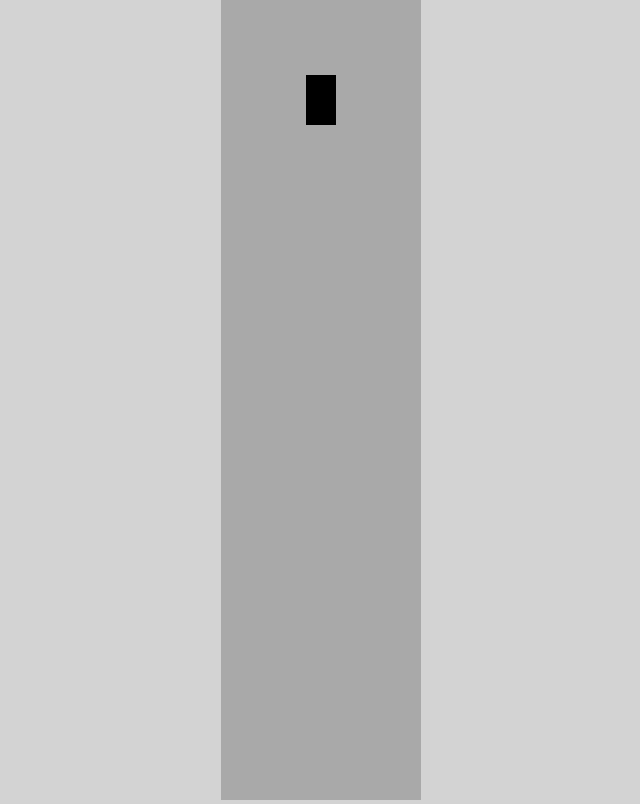
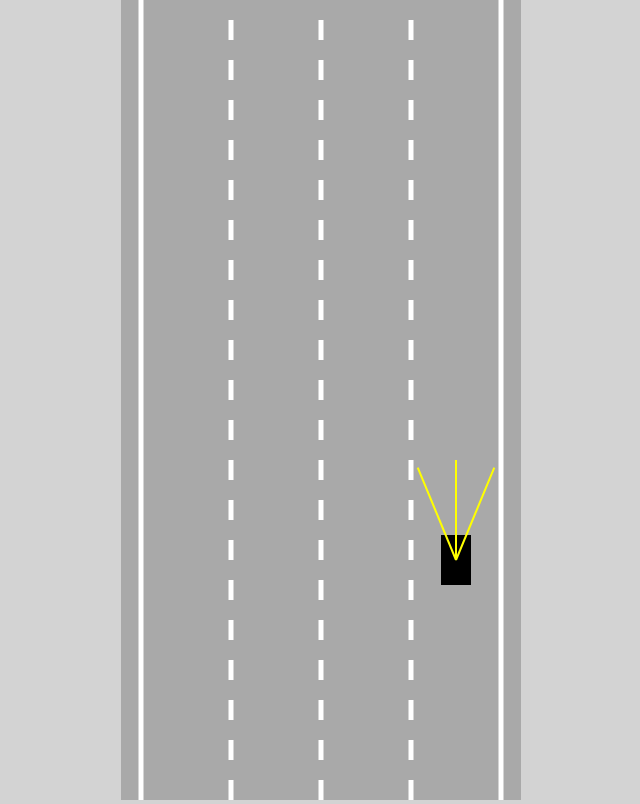
Before and after one commit to AnuragGorkar/Self-Driving-Car, a plain HTML site: page index.html in a window 1280 px wide. Shown: the whole page, without its empty margins (319-959 px from the left). Drawn offline with Linux system fonts and the light colour scheme.

Commit message:
Added Sensors and Collision Detection

```diff
--- a/car.js
+++ b/car.js
@@ -6,15 +6,54 @@ class Car {
         this.height = height;
 
         this.speed = 0;
-        this.acceleration = 0.2;
-        this.maxSpeed = 3;
-        this.friction = 0.05;
+        this.acceleration = 0.5;
+        this.maxSpeed = 5;
+        this.friction = 0.15;
         this.angle = 0;
+        this.damaged = false;
 
+        this.sensor = new Sensor(this);
         this.controls = new Controls();
     }
 
-    update(){
+    update(roadBorders){
+        if(!this.damaged){
+            this.#moveCar();
+            this.polygon = this.#createPolygon();
+            this.damaged = this.#detectDamage(roadBorders);
+        }
+        this.sensor.update(roadBorders);
+    }
+
+    #createPolygon(){
+        const points = [];
+        const rad = Math.hypot(this.width, this.height)/2;
+        const alpha = Math.atan2(this.width, this.height);
+
+        points.push({
+            x:this.x-Math.sin(this.angle-alpha)*rad,
+            y:this.y-Math.cos(this.angle-alpha)*rad
+        });
+
+        points.push({
+            x:this.x-Math.sin(this.angle+alpha)*rad,
+            y:this.y-Math.cos(this.angle+alpha)*rad
+        });
+
+        points.push({
+            x:this.x-Math.sin(Math.PI+this.angle-alpha)*rad,
+            y:this.y-Math.cos(Math.PI+this.angle-alpha)*rad
+        });
+
+        points.push({
+            x:this.x-Math.sin(Math.PI+this.angle+alpha)*rad,
+            y:this.y-Math.cos(Math.PI+this.angle+alpha)*rad
+        });
+
+        return points;
+    }
+
+    #moveCar(){
         if(this.controls.forward)
             this.speed = this.speed>this.maxSpeed ? this.maxSpeed : this.speed+this.acceleration;
 
@@ -36,20 +75,27 @@ class Car {
         this.x -= Math.sin(this.angle)*this.speed;
     }
 
+    #detectDamage(roadBorders){
+        for(let i=0; i<roadBorders.length; i++){
+            if(polyIntersect(this.polygon, roadBorders[i]))
+                return true;
+        }
+        return false;
+    }
+
+
     draw(ctx){
-        ctx.save();
-        ctx.translate(this.x, this.y);
-        ctx.rotate(-this.angle);
-
+        if(this.damaged)
+            ctx.fillStyle="gray";
+        else
+            ctx.fillStyle="black"
         ctx.beginPath();
-        ctx.rect(
-            -(this.width/2),
-            -(this.height/2),
-            this.width,
-            this.height
-        )
+        ctx.moveTo(this.polygon[0].x, this.polygon[0].y);
+        for(let i=1; i<this.polygon.length; i++){
+            ctx.lineTo(this.polygon[i].x, this.polygon[i].y);
+        }
         ctx.fill();
 
-        ctx.restore();
+        this.sensor.draw(ctx);
     }
 }
--- a/index.html
+++ b/index.html
@@ -8,6 +8,9 @@
 </head>
 <body>
     <canvas id="myCanvas"></canvas>
+    <script src="sensor.js"></script>
+    <script src="utils.js"></script>
+    <script src="road.js"></script>
     <script src="controls.js"></script>
     <script src="car.js"></script>
     <script src="main.js"></script>
--- a/main.js
+++ b/main.js
@@ -1,15 +1,24 @@
 const canvas = document.getElementById("myCanvas")
-canvas.width = 200;
+canvas.width = 400;
 
 const ctx = canvas.getContext("2d")
-const car = new Car(100, 100, 30, 50)
-car.draw(ctx)
+const laneCount = 4;
+const road = new Road(canvas.width/2, canvas.width*0.9, laneCount)
+let laneCenter = road.getLaneCenter(4)
+const car = new Car(laneCenter, 100, 30, 50)
 
 animate();
 
 function animate(){
+    car.update(road.borders);
     canvas.height = window.innerHeight;
-    car.update();
+
+    ctx.save();
+    ctx.translate(0, -car.y+canvas.height*0.7);
+
+    road.draw(ctx);
     car.draw(ctx);
+
+    ctx.restore();
     requestAnimationFrame(animate);
 }
--- /dev/null
+++ b/road.js
@@ -0,0 +1,54 @@
+class Road{
+    constructor(x, width, laneCount=3){
+        this.x = x;
+        this.width = width;
+        this.laneCount = laneCount;
+
+        this.left = this.x-this.width/2;
+        this.right = this.x+this.width/2;
+
+        const infinity = 1000000;
+        this.top = -infinity;
+        this.bottom = infinity;
+
+
+        const topLeft = {x:this.left, y:this.top};
+        const bottomLeft = {x:this.left, y:this.bottom};
+        const topRight = {x:this.right, y:this.top};
+        const bottomRight = {x:this.right, y:this.bottom};
+        this.borders = [
+            [topLeft, bottomLeft],
+            [topRight, bottomRight]
+        ]
+    }
+
+    getLaneCenter(laneIndex){
+        laneIndex = laneIndex<=0 ? 1 : laneIndex>this.laneCount ? this.laneCount : laneIndex;
+        const laneWidth = this.width/this.laneCount;
+        let laneCenter = (this.left + laneWidth/2) + (laneWidth * (laneIndex-1));
+        return laneCenter;
+    }
+
+    draw(ctx){
+        ctx.lineWidth = 5;
+        ctx.strokeStyle = "white";
+
+        for(let i=1; i<this.laneCount; i++){
+            const x = lerp(this.left, this.right, i/this.laneCount);
+
+            ctx.setLineDash([20, 20]);
+            ctx.beginPath();
+            ctx.moveTo(x, this.top);
+            ctx.lineTo(x, this.bottom);
+            ctx.stroke();
+        }
+
+        ctx.setLineDash([]);
+        this.borders.forEach(border=>{
+            ctx.beginPath();
+            ctx.moveTo(border[0].x, border[0].y);
+            ctx.lineTo(border[1].x, border[1].y);
+            ctx.stroke();
+        });
+    }
+}
--- /dev/null
+++ b/sensor.js
@@ -0,0 +1,78 @@
+class Sensor {
+    constructor(car){
+        this.car = car;
+        this.rayCount = 3;
+        this.rayLength = 100;
+        this.raySpread = Math.PI / 4;
+        this.rays = [];
+        this.readings = [];
+    }
+
+    update(roadBorders){
+        this.#castRays();
+        this.#getSensorIntersections(roadBorders);
+    }
+
+    #getSensorIntersections(roadBorders){
+        this.readings = [];
+        for(let i=0; i<this.rayCount; i++){
+            this.readings.push(this.#getReadings(this.rays[i], roadBorders));
+        }
+    }
+
+    #castRays(){
+        this.rays = [];
+        for (let i = 0; i < this.rayCount; i++) {
+            const rayAngle = lerp(this.raySpread / 2, -this.raySpread / 2, this.rayCount==1?0.5:i / (this.rayCount - 1)) + + this.car.angle;
+            const start = { x: this.car.x, y: this.car.y };
+            const end = {
+                x: this.car.x - (Math.sin(rayAngle) * this.rayLength),
+                y: this.car.y - (Math.cos(rayAngle) * this.rayLength)
+            }
+            this.rays.push([start, end]);
+        }
+    }
+
+    #getReadings(ray, roadBorders){
+        this.touches = []
+        for(let i=0; i<roadBorders.length; i++){
+            const touch = getIntersection(ray[0], ray[1], roadBorders[i][0], roadBorders[i][1]);
+            if(touch) this.touches.push(touch);
+        }
+        if(this.touches.length == 0) return null;
+        else{
+            let minOffSet = Number.MAX_SAFE_INTEGER;
+            let minIntersection = null;
+            for(let i=0; i<this.touches.length; i++){
+                if(this.touches[i].offSet<minOffSet){
+                    minOffSet = this.touches[i].offSet;
+                    minIntersection = this.touches[i];
+                }
+            }
+            return minIntersection;
+        }
+    }
+
+    draw(ctx) {
+        for (let i = 0; i < this.rayCount; i++) {
+            let end = this.rays[i][1];
+            if(this.readings[i]){
+                end = this.readings[i];
+            }
+
+            ctx.beginPath();
+            ctx.lineWidth = 2;
+            ctx.strokeStyle = "yellow";
+            ctx.moveTo(this.rays[i][0].x, this.rays[i][0].y);
+            ctx.lineTo(end.x, end.y);
+            ctx.stroke();
+
+            ctx.beginPath();
+            ctx.lineWidth = 2;
+            ctx.strokeStyle = "black";
+            ctx.moveTo(end.x, end.y);
+            ctx.lineTo(this.rays[i][1].x, this.rays[i][1].y);
+            ctx.stroke();
+        }
+    }
+}
--- /dev/null
+++ b/utils.js
@@ -0,0 +1,32 @@
+function lerp(start, end, perc){
+    return start + (end-start)*perc;
+}
+
+function getIntersection(A, B, C, D){
+    const numT = (D.x-C.x)*(A.y-C.y)-(D.y-C.y)*(A.x-C.x);
+    const numU = (C.y-A.y)*(A.x-B.x)-(C.x-A.x)*(A.y-B.y);
+    const den = (D.y-C.y)*(B.x-A.x)-(D.x-C.x)*(B.y-A.y);
+    if(den!=0){
+        const t = numT/den;
+        const u = numU/den;
+        if((t>=0 && t<=1) && (u>=0 && u<=1)){
+            return {
+                x:lerp(A.x, B.x, t),
+                y:lerp(A.y, B.y, t),
+                offSet: t
+            }
+        }
+    }
+    return null;
+}
+
+function polyIntersect(poly1, poly2){
+    for(let i=0; i<poly1.length; i++){
+        for(let j=0; j<poly2.length; j++){
+            const touch = getIntersection(poly1[i], poly1[(i+1)%poly1.length], poly2[j], poly2[(j+1)%poly2.length])
+            if(touch)
+                return true;
+        }
+    }
+    return false;
+}
```
